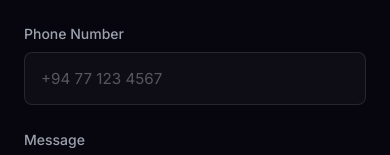
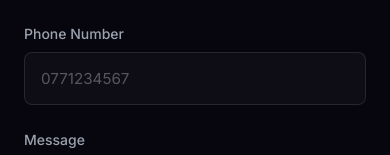
Before and after one commit to imalwic/Portfolio, a Next.js app: page / in a window 390 px wide. Shown: the part 9373-9528 px from the top of the page. Built offline with nearby package versions, Linux system fonts and the light colour scheme.

Commit message:
Add 10-digit validation to phone number field

```diff
--- a/src/app/page.tsx
+++ b/src/app/page.tsx
@@ -694,7 +694,14 @@ export default function Home() {
                 </div>
                 <div className={styles.formGroup}>
                   <label>Phone Number</label>
-                  <input type="text" name="phone" placeholder="+94 77 123 4567" />
+                  <input
+                    type="tel"
+                    name="phone"
+                    pattern="[0-9]{10}"
+                    title="Phone number must be exactly 10 digits"
+                    maxLength={10}
+                    placeholder="0771234567"
+                  />
                 </div>
                 <div className={styles.formGroup}>
                   <label>Message</label>
```
